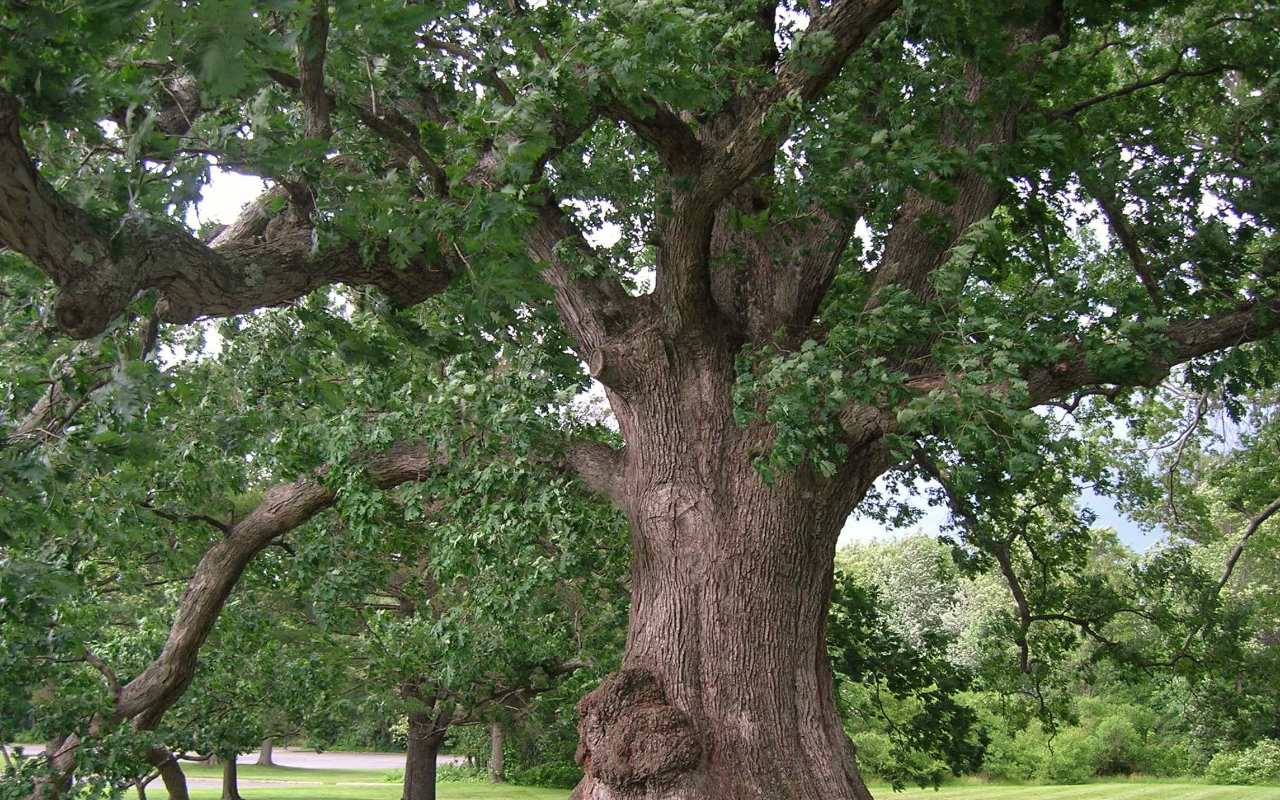
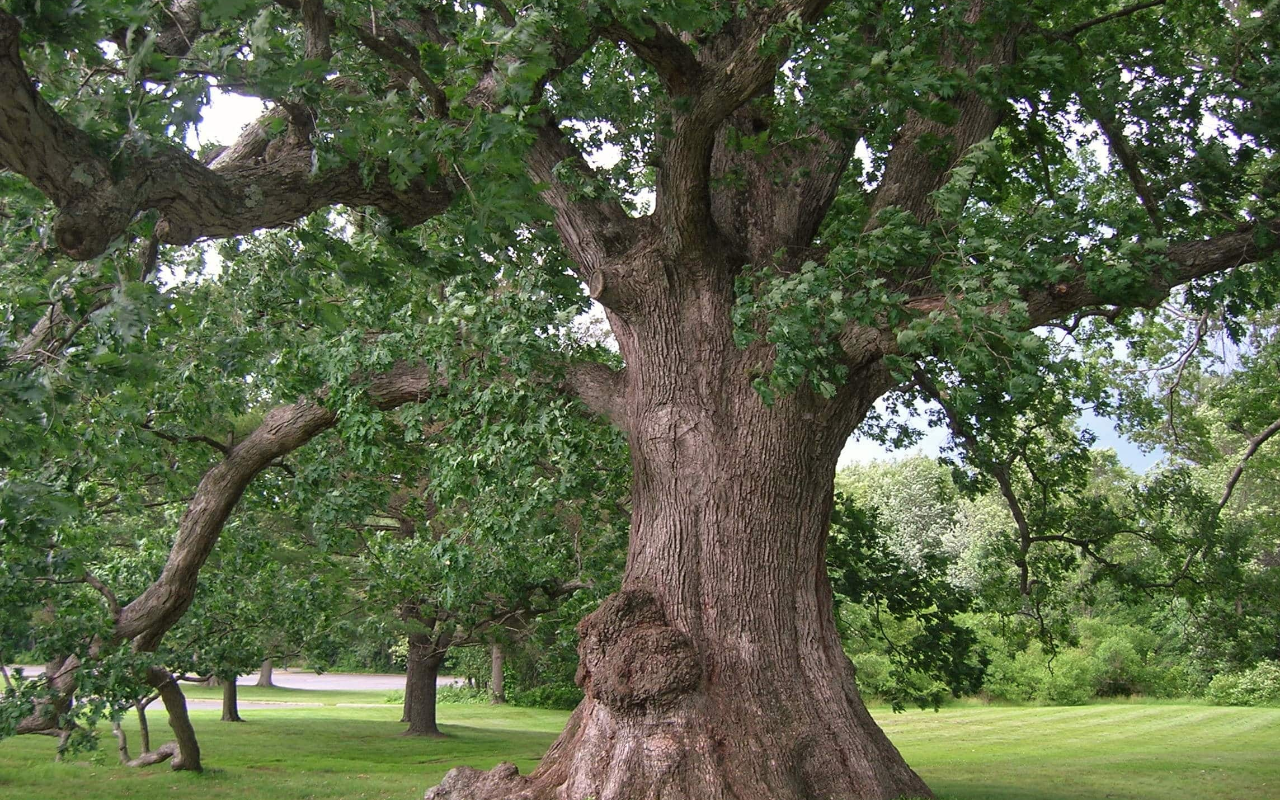
Before and after one commit to JustInJax1991/login-page, a React (Create React App) app: page / in a window 1280 px wide. Built offline with nearby package versions, Linux system fonts and the light colour scheme.

Commit message:
Begin Add Bootstrap

```diff
--- a/src/App.js
+++ b/src/App.js
@@ -11,8 +11,9 @@ class App extends Component {
         backgroundAttachment: "fixed",
         backgroundSize: 'cover',
         backgroundRepeat: 'no-repeat',
-        width: "100vw",
-        height: "100vh"
+        backgroundPosition: 'center',
+        height: '100vh',
+        width: '100vw'
         }}>
       </div>
     );
```
